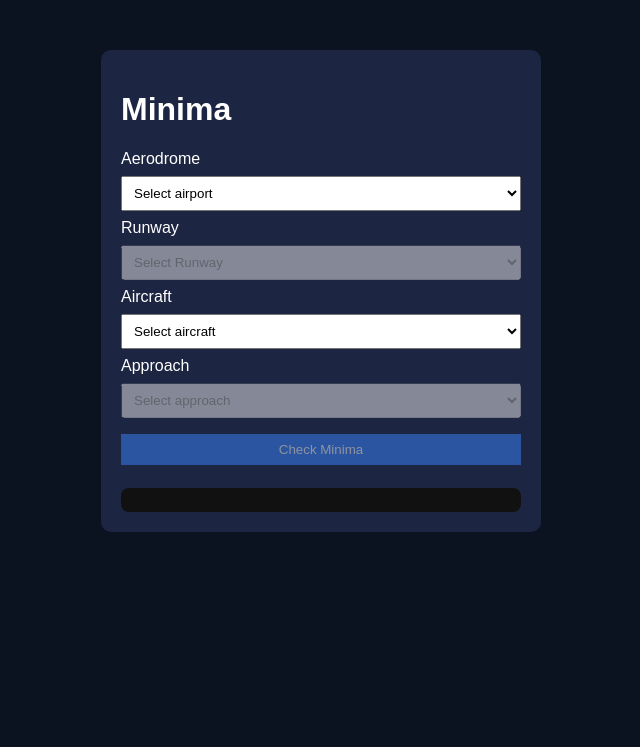
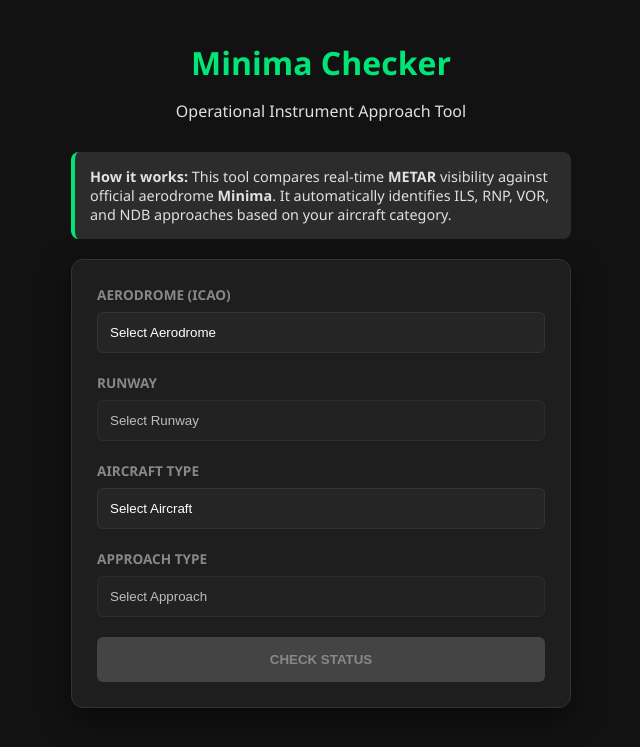
Before and after one commit to PineappleCrazy/Minima, a Flask app: page / in a window 1280 px wide. Shown: the top 747 px of the page, without its empty margins (319-959 px from the left). Run offline with Flask 3, Linux system fonts and the light colour scheme.

Commit message:
Update index.html

```diff
--- a/templates/index.html
+++ b/templates/index.html
@@ -1,78 +1,169 @@
 <!DOCTYPE html>
-<html>
+<html lang="en">
 <head>
-    <title>Minima</title>
-    <link rel="stylesheet" href="/static/style.css">
+    <meta charset="UTF-8">
+    <meta name="viewport" content="width=device-width, initial-scale=1.0">
+    <title>Minima Checker | Flight Ops Tool</title>
+    <style>
+        :root {
+            --bg-color: #121212;
+            --card-bg: #1e1e1e;
+            --text-main: #e0e0e0;
+            --accent: #00e676;
+            --error: #ff5252;
+            --border: #333;
+        }
+
+        body {
+            font-family: 'Segoe UI', Tahoma, Geneva, Verdana, sans-serif;
+            background-color: var(--bg-color);
+            color: var(--text-main);
+            display: flex;
+            flex-direction: column;
+            align-items: center;
+            padding: 20px;
+            margin: 0;
+        }
+
+        .container {
+            width: 100%;
+            max-width: 500px;
+        }
+
+        .header {
+            text-align: center;
+            margin-bottom: 30px;
+        }
+
+        .header h1 {
+            color: var(--accent);
+            margin-bottom: 5px;
+        }
+
+        .info-box {
+            background: #2c2c2c;
+            padding: 15px;
+            border-radius: 8px;
+            font-size: 0.9em;
+            margin-bottom: 20px;
+            border-left: 4px solid var(--accent);
+        }
+
+        .card {
+            background: var(--card-bg);
+            padding: 25px;
+            border-radius: 12px;
+            box-shadow: 0 10px 30px rgba(0,0,0,0.5);
+            border: 1px solid var(--border);
+        }
+
+        label {
+            display: block;
+            margin-bottom: 8px;
+            font-weight: bold;
+            font-size: 0.85em;
+            text-transform: uppercase;
+            color: #888;
+        }
+
+        select {
+            width: 100%;
+            padding: 12px;
+            margin-bottom: 20px;
+            background: #252525;
+            border: 1px solid var(--border);
+            color: white;
+            border-radius: 6px;
+            appearance: none;
+        }
+
+        button {
+            width: 100%;
+            padding: 15px;
+            background: var(--accent);
+            color: black;
+            border: none;
+            border-radius: 6px;
+            font-weight: bold;
+            cursor: pointer;
+            transition: opacity 0.2s;
+        }
+
+        button:disabled {
+            background: #444;
+            color: #888;
+            cursor: not-allowed;
+        }
+
+        .result {
+            margin-top: 25px;
+            padding: 20px;
+            border-radius: 8px;
+            display: none;
+        }
+
+        .result.show { display: block; }
+        .red { border: 2px solid var(--error); background: rgba(255, 82, 82, 0.1); }
+        .green { border: 2px solid var(--accent); background: rgba(0, 230, 118, 0.1); }
+        .neutral { border: 2px solid #555; background: #222; }
+
+        pre {
+            background: #000;
+            padding: 10px;
+            color: #0f0;
+            font-size: 0.8em;
+            overflow-x: auto;
+            border-radius: 4px;
+        }
+    </style>
 </head>
 <body>
 
+<div class="container">
+    <div class="header">
+        <h1>Minima Checker</h1>
+        <p>Operational Instrument Approach Tool</p>
+    </div>
+
+    <div class="info-box">
+        <strong>How it works:</strong> This tool compares real-time <strong>METAR</strong> visibility against official aerodrome <strong>Minima</strong>. It automatically identifies ILS, RNP, VOR, and NDB approaches based on your aircraft category.
+    </div>
+
     <div class="card">
-    <h1>Minima</h1>
-
-    <label>Aerodrome</label>
-    <select id="airport" onchange="loadRunways(); updateCheckButton();">
+        <label>Aerodrome (ICAO)</label>
+        <select id="airport" onchange="loadRunways()">
             <option value="">Select Aerodrome</option>
         </select>
 
         <label>Runway</label>
-    <select id="runway" disabled onchange="loadApproaches(); updateCheckButton();">
+        <select id="runway" disabled onchange="loadApproaches()">
             <option value="">Select Runway</option>
         </select>
 
-    <label>Aircraft</label>
+        <label>Aircraft Type</label>
         <select id="aircraft" onchange="updateCheckButton()">
-        <option value="">Select aircraft</option>
+            <option value="">Select Aircraft</option>
         </select>
 
-    <label>Approach</label>
+        <label>Approach Type</label>
         <select id="approach" disabled onchange="updateCheckButton()">
-        <option value="">Select approach</option>
+            <option value="">Select Approach</option>
         </select>
 
-    <button id="checkBtn" onclick="checkMinima()" disabled>
-        Check Minima
-    </button>
+        <button id="checkBtn" onclick="checkMinima()" disabled>CHECK STATUS</button>
 
         <div id="result" class="result"></div>
     </div>
+</div>
 
 <script>
-async function checkMinima() {
-    const response = await fetch("/minima", {
-        method: "POST",
-        headers: { "Content-Type": "application/json" },
-        body: JSON.stringify({
-            airport: airport.value,
-            runway: runway.value,
-            aircraft: aircraft.value,
-            approach: approach.value
-        })
-    });
-
-    const data = await response.json();
-
-    if (data.error) {
-        result.innerHTML = `<p class="error">${data.error}</p>`;
-        return;
-    }
-
-    result.className = "result";
-
-    if (data.status.includes("BELOW")) {
-        result.classList.add("red");
-    } else if (data.status.includes("ABOVE")) {
-        result.classList.add("green");
-    } else {
-        result.classList.add("neutral");
-    }
-
-    result.innerHTML = `
-        <p><strong>Status:</strong> ${data.status}</p>
-        <p><strong>Required:</strong> ${data.required} m</p>
-        <p><strong>Actual:</strong> ${data.visibility} m</p>
-        <pre>${data.metar}</pre>
-    `;
-}
+    // Elements
+    const airportSel = document.getElementById("airport");
+    const runwaySel = document.getElementById("runway");
+    const aircraftSel = document.getElementById("aircraft");
+    const approachSel = document.getElementById("approach");
+    const resultDiv = document.getElementById("result");
+    const checkBtn = document.getElementById("checkBtn");
 
     window.onload = () => {
         loadAirports();
@@ -82,131 +173,83 @@ window.onload = () => {
     async function loadAirports() {
         const res = await fetch("/airports");
         const airports = await res.json();
-
-    const select = document.getElementById("airport");
-    select.innerHTML = '<option value="">Select airport</option>';
-
-    airports.forEach(a => {
-        const opt = document.createElement("option");
-        opt.value = a;
-        opt.textContent = a;
-        select.appendChild(opt);
-    });
+        airportSel.innerHTML = '<option value="">Select Aerodrome</option>';
+        airports.forEach(a => airportSel.add(new Option(a, a)));
     }
-
-async function loadRunways() {
-    const airport = document.getElementById("airport").value;
-    const runwaySelect = document.getElementById("runway");
-    const approachSelect = document.getElementById("approach");
-
-    runwaySelect.disabled = true;
-    runwaySelect.innerHTML = '<option value="">Select runway</option>';
-    approachSelect.disabled = true;
-    approachSelect.innerHTML = '<option value="">Select approach</option>';
-
-    if (!airport) {
-        updateCheckButton();
-        return;
-    }
-
-    try {
-        const res = await fetch(`/runways?airport=${airport}`);
-
-        if (!res.ok) {
-            console.error("Runways fetch failed:", res.status);
-            return;
-        }
-
-        const runways = await res.json();
-        console.log("Runways:", runways);
-
-        runways.forEach(rw => {
-            const opt = document.createElement("option");
-            opt.value = rw;
-            opt.textContent = rw;
-            runwaySelect.appendChild(opt);
-        });
-
-        runwaySelect.disabled = false;
-    } catch (err) {
-        console.error("Runways error:", err);
-    }
-
-    updateCheckButton();
-}
-
-
-async function loadApproaches() {
-    const airport = document.getElementById("airport").value;
-    const runway = document.getElementById("runway").value;
-    const approachSelect = document.getElementById("approach");
-
-    approachSelect.disabled = true;
-    approachSelect.innerHTML = '<option value="">Select approach</option>';
-
-    if (!airport || !runway) {
-        updateCheckButton();
-        return;
-    }
-
-    try {
-        const res = await fetch(
-            `/approaches?airport=${airport}&runway=${runway}`
-        );
-
-        if (!res.ok) {
-            console.error("Approaches fetch failed:", res.status);
-            return;
-        }
-
-        const approaches = await res.json();
-        console.log("Approaches:", approaches);
-
-        approaches.forEach(ap => {
-            const opt = document.createElement("option");
-            opt.value = ap.value;
-            opt.textContent = ap.label;
-            approachSelect.appendChild(opt);
-        });
-
-        approachSelect.disabled = false;
-    } catch (err) {
-        console.error("Approaches error:", err);
-    }
-
-    updateCheckButton();
-}
-
 
     async function loadAircraft() {
         const res = await fetch("/aircraft");
         const aircraft = await res.json();
+        aircraftSel.innerHTML = '<option value="">Select Aircraft</option>';
+        aircraft.forEach(ac => aircraftSel.add(new Option(ac, ac)));
+    }
 
-    const select = document.getElementById("aircraft");
-    select.innerHTML = '<option value="">Select aircraft</option>';
+    async function loadRunways() {
+        runwaySel.disabled = true;
+        runwaySel.innerHTML = '<option value="">Loading...</option>';
+        const res = await fetch(`/runways?airport=${airportSel.value}`);
+        const runways = await res.json();
 
-    aircraft.forEach(ac => {
-        const opt = document.createElement("option");
-        opt.value = ac;
-        opt.textContent = ac;
-        select.appendChild(opt);
-    });
+        runwaySel.innerHTML = '<option value="">Select Runway</option>';
+        runways.forEach(rw => runwaySel.add(new Option(rw, rw)));
+        runwaySel.disabled = false;
+        updateCheckButton();
+    }
+
+    async function loadApproaches() {
+        approachSel.disabled = true;
+        approachSel.innerHTML = '<option value="">Loading...</option>';
+        const res = await fetch(`/approaches?airport=${airportSel.value}&runway=${runwaySel.value}`);
+        const approaches = await res.json();
+
+        approachSel.innerHTML = '<option value="">Select Approach</option>';
+        approaches.forEach(ap => approachSel.add(new Option(ap.label, ap.value)));
+        approachSel.disabled = false;
+        updateCheckButton();
     }
 
     function updateCheckButton() {
-    const airport = document.getElementById("airport").value;
-    const runway = document.getElementById("runway").value;
-    const approach = document.getElementById("approach").value;
-    const aircraft = document.getElementById("aircraft").value;
-
-    const button = document.getElementById("checkBtn");
-
-    button.disabled = !(airport && runway && approach && aircraft);
+        checkBtn.disabled = !(airportSel.value && runwaySel.value && aircraftSel.value && approachSel.value);
     }
 
+    async function checkMinima() {
+        resultDiv.innerHTML = "Fetching weather...";
+        resultDiv.className = "result show neutral";
+
+        const response = await fetch("/minima", {
+            method: "POST",
+            headers: { "Content-Type": "application/json" },
+            body: JSON.stringify({
+                airport: airportSel.value,
+                runway: runwaySel.value,
+                aircraft: aircraftSel.value,
+                approach: approachSel.value
+            })
+        });
+
+        const data = await response.json();
+
+        if (data.error) {
+            resultDiv.innerHTML = `<p style="color:var(--error)">${data.error}</p>`;
+            return;
+        }
+
+        let colorClass = "neutral";
+        if (data.status.includes("BELOW")) colorClass = "red";
+        if (data.status.includes("ABOVE")) colorClass = "green";
+        if (data.status === "UNAVAILABLE") colorClass = "neutral";
+
+        resultDiv.className = `result show ${colorClass}`;
+        resultDiv.innerHTML = `
+            <p style="font-size: 1.2em; margin-top:0;"><strong>${data.status}</strong></p>
+            <div style="display:flex; justify-content: space-between; margin-bottom: 10px;">
+                <span>Required: <strong>${data.required}m</strong></span>
+                <span>Actual: <strong>${data.visibility}m</strong></span>
+            </div>
+            <label>Current METAR</label>
+            <pre>${data.metar}</pre>
+        `;
+    }
 </script>
-
-
-
 </body>
 </html>
```
Lines whose indentation alone changed are shown as unchanged.
